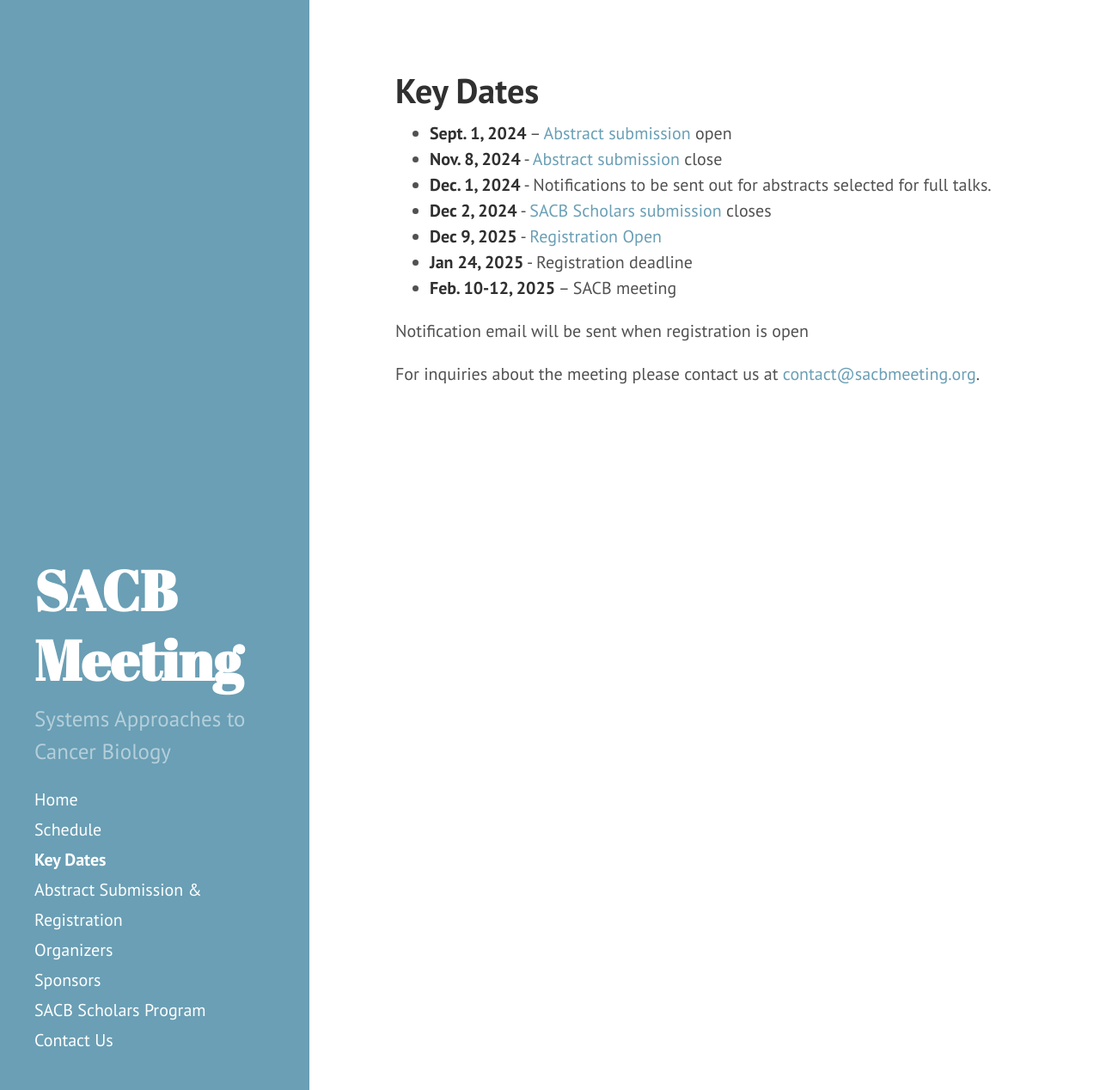
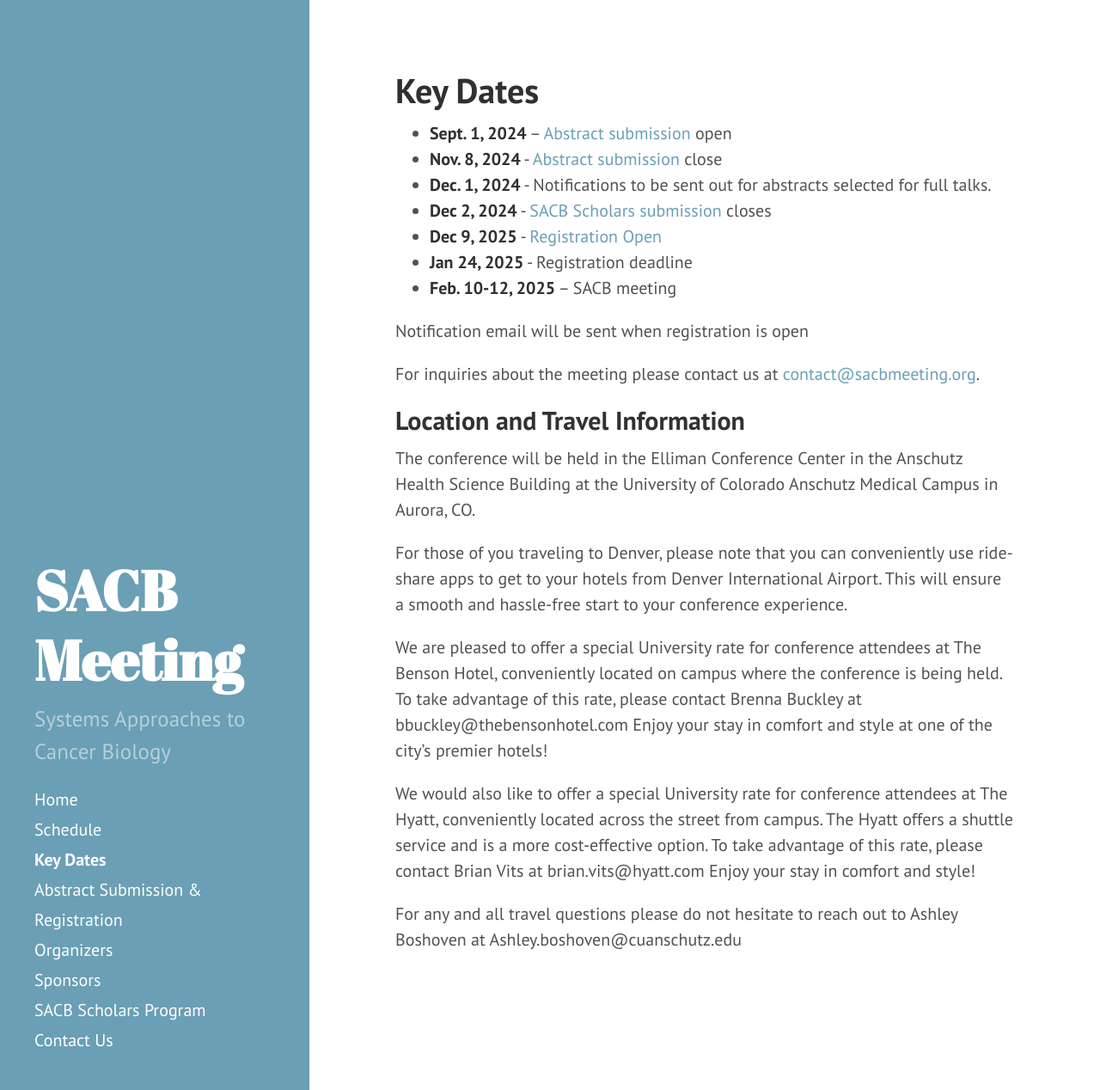
Before and after one commit to AECCSB/sacb-meeting, a Jekyll site: the page built from keydates.md, in a window 1280 px wide and 1268 px high. Shown: the whole window at 86% size. Built offline with Jekyll 4.4.1, drawn with Linux system fonts in a browser that asks for light colours.

Commit message:
Update keydates.md

```diff
--- a/keydates.md
+++ b/keydates.md
@@ -15,3 +15,14 @@ Notification email will be sent when registration is open
 
 
 For inquiries about the meeting please contact us at [contact@sacbmeeting.org](mailto:contact@sacbmeeting.org).
+
+## Location and Travel Information
+The conference will be held in the Elliman Conference Center in the Anschutz Health Science Building at the University of Colorado Anschutz Medical Campus in Aurora, CO.
+
+For those of you traveling to Denver, please note that you can conveniently use ride-share apps to get to your hotels from Denver International Airport. This will ensure a smooth and hassle-free start to your conference experience.
+
+We are pleased to offer a special University rate for conference attendees at The Benson Hotel, conveniently located on campus where the conference is being held. To take advantage of this rate, please contact Brenna Buckley at bbuckley@thebensonhotel.com Enjoy your stay in comfort and style at one of the city's premier hotels!
+
+We would also like to offer a special University rate for conference attendees at The Hyatt, conveniently located across the street from campus. The Hyatt offers a shuttle service and is a more cost-effective option. To take advantage of this rate, please contact Brian Vits at brian.vits@hyatt.com Enjoy your stay in comfort and style!
+
+For any and all travel questions please do not hesitate to reach out to Ashley Boshoven at Ashley.boshoven@cuanschutz.edu
```
